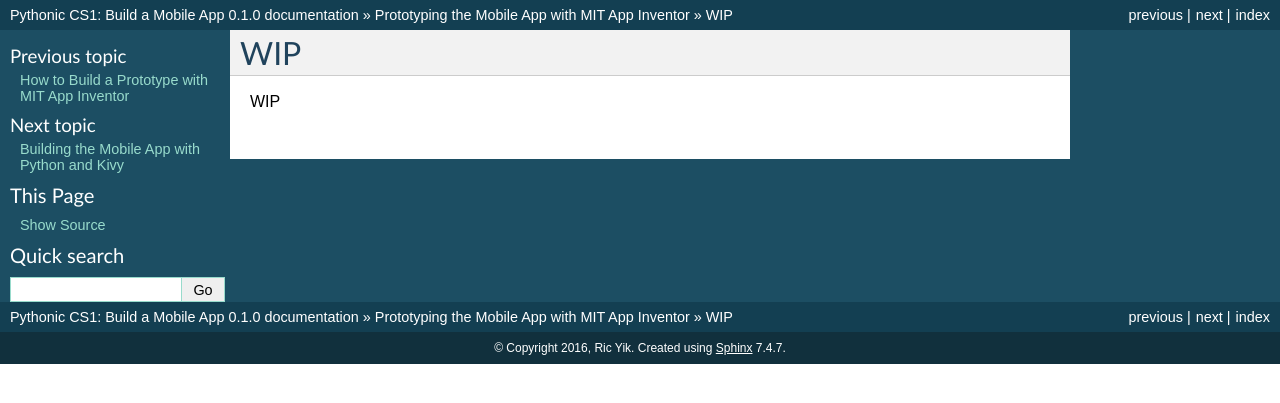
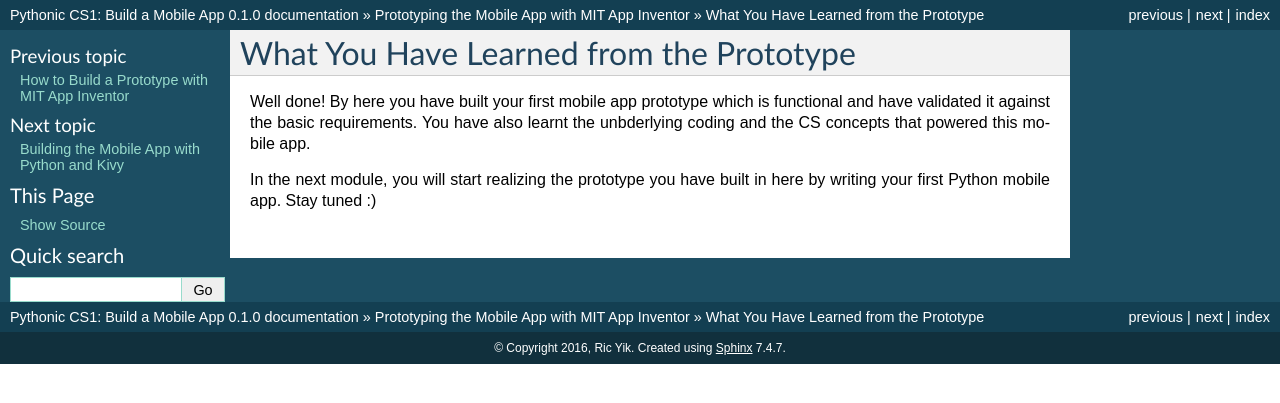
Before and after one commit to Aashritha27/mobileapp.course, a Sphinx documentation site: the page built from docs/what-we-have-learnt-from-the-prototype.rst, in a window 1280 px wide. Shown: the top 403 px of the page. Built offline with Sphinx 7.4.7, drawn with Linux system fonts in a browser that asks for light colours.

Commit message:
What you have learnt

```diff
--- a/docs/what-we-have-learnt-from-the-prototype.rst
+++ b/docs/what-we-have-learnt-from-the-prototype.rst
@@ -1,4 +1,6 @@
-WIP
-===
+What You Have Learned from the Prototype
+========================================
 
-WIP
+Well done! By here you have built your first mobile app prototype which is functional and have validated it against the basic requirements. You have also learnt the unbderlying coding and the CS concepts that powered this mobile app.
+
+In the next module, you will start realizing the prototype you have built in here by writing your first Python mobile app. Stay tuned :)
```
